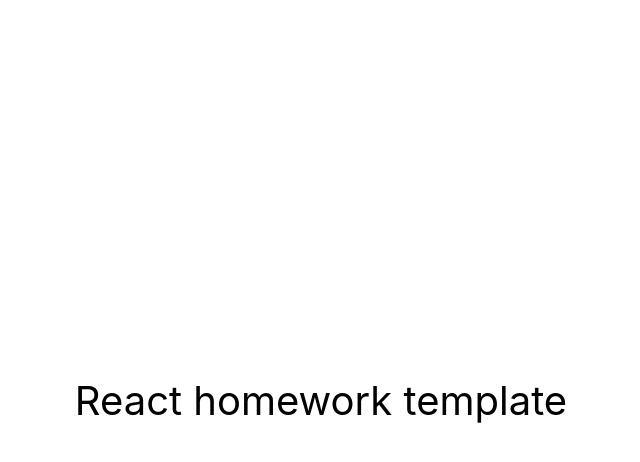
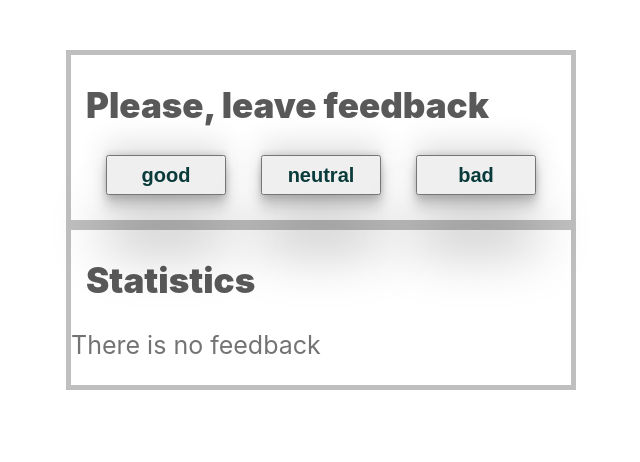
Before and after one commit to HelenBlyzniuk/goit-react-hw-04-feedback, a React (Create React App) app: page / in a window 1280 px wide. Shown: the top 462 px of the page, without its empty margins (319-959 px from the left). Built offline with nearby package versions, Linux system fonts and the light colour scheme.

Commit message:
copied src folder

```diff
--- a/src/components/App.jsx
+++ b/src/components/App.jsx
@@ -1,16 +1,64 @@
-export const App = () => {
-  return (
-    <div
-      style={{
-        height: '100vh',
-        display: 'flex',
-        justifyContent: 'center',
-        alignItems: 'center',
-        fontSize: 40,
-        color: '#010101'
-      }}
-    >
-      React homework template
-    </div>
-  );
+import React, { Component } from 'react';
+import { Section } from './Section/Section';
+import { FeedbackOptions } from './FeedbackOptions/FeedbackOptions';
+import { Statistics } from './Statistics/Statistics';
+import { Notification } from './Notification/Notification';
+
+const INITIAL_STATE = {
+  good: 0,
+  neutral: 0,
+  bad: 0,
 };
+
+export class App extends Component {
+  state = {
+    ...INITIAL_STATE,
+  };
+
+  clickHandle = e => {
+    const name = e.currentTarget.name;
+    this.setState(prevState => ({
+      [name]: prevState[name] + 1,
+    }));
+  };
+
+  countTotalFeedback = ({ good, neutral, bad } = this.state) => {
+    const total = good + neutral + bad;
+    return total;
+  };
+
+  countPositiveFeedbackPercentage = ({ good, neutral, bad } = this.state) => {
+    const total = good + neutral + bad;
+    const positiveTotal = Math.round((good / total) * 100);
+    return positiveTotal;
+  };
+
+  render() {
+    const { good, neutral, bad } = this.state;
+
+    return (
+      <div style={{ display: 'block', width: '100wv', paddingTop: 50 }}>
+        <Section title="Please, leave feedback">
+          <FeedbackOptions
+            clickHandle={this.clickHandle}
+            options={Object.keys(this.state)}
+          />
+        </Section>
+
+        <Section title="Statistics">
+          {this.countTotalFeedback() > 0 ? (
+            <Statistics
+              good={good}
+              neutral={neutral}
+              bad={bad}
+              total={this.countTotalFeedback()}
+              positivePercentage={this.countPositiveFeedbackPercentage()}
+            />
+          ) : (
+            <Notification title="There is no feedback" />
+          )}
+        </Section>
+      </div>
+    );
+  }
+}
--- /dev/null
+++ b/src/components/FeedbackOptions/FeedbackOptions.jsx
@@ -0,0 +1,33 @@
+import React, { Component } from 'react';
+import PropTypes from 'prop-types';
+
+import css from './FeedbackOptions.module.css';
+
+export class FeedbackOptions extends Component {
+  render() {
+    const clickHandle = this.props.clickHandle;
+    const options = this.props.options;
+
+    return (
+      <ul className={css.control_buttons}>
+        {options.map(btn => (
+          <li className={css.control_button} key={btn}>
+            <button
+              className={css.control_btn}
+              type="button"
+              name={btn}
+              onClick={clickHandle}
+            >
+              {btn}
+            </button>
+          </li>
+        ))}
+      </ul>
+    );
+  }
+}
+
+FeedbackOptions.propTypes = {
+  clickHandle: PropTypes.func.isRequired,
+  options: PropTypes.arrayOf(PropTypes.string.isRequired),
+};
--- /dev/null
+++ b/src/components/FeedbackOptions/FeedbackOptions.module.css
@@ -0,0 +1,18 @@
+.control_buttons{
+    display:flex;
+    justify-content: space-evenly;
+    list-style: none;
+    padding:0;
+    margin-bottom: 25px;
+}
+
+
+.control_btn{
+    display:block;
+    width:120px;
+    height: 40px;
+    box-shadow: rgba(0, 0, 0, 0.25) 0px 54px 55px, rgba(0, 0, 0, 0.12) 0px -12px 30px, rgba(0, 0, 0, 0.12) 0px 4px 6px, rgba(0, 0, 0, 0.17) 0px 12px 13px, rgba(0, 0, 0, 0.09) 0px -3px 5px;;
+    font-size:20px;
+    color:rgb(10, 59, 59);
+    font-weight: 700;
+}
--- /dev/null
+++ b/src/components/Notification/Notification.jsx
@@ -0,0 +1,18 @@
+import React, { Component } from 'react';
+import PropTypes from 'prop-types';
+import css from './Notification.module.css';
+
+export class Notification extends Component {
+  render() {
+    const title = this.props.title;
+    return (
+      <>
+        <p className={css.notification}>{title}</p>
+      </>
+    );
+  }
+}
+
+Notification.propTypes = {
+  title: PropTypes.string.isRequired,
+};
--- /dev/null
+++ b/src/components/Notification/Notification.module.css
@@ -0,0 +1,4 @@
+.notification {
+    color: rgba(0, 0, 0, 0.55);
+    font-size: 25px;
+}
--- /dev/null
+++ b/src/components/Section/Section.jsx
@@ -0,0 +1,21 @@
+import React, { Component } from 'react';
+import css from './Section.module.css';
+import PropTypes from 'prop-types';
+
+export class Section extends Component {
+  render() {
+    const children = this.props.children;
+    const title = this.props.title;
+    return (
+      <section className={css.widget}>
+        <h1 className={css.widget_title}>{title}</h1>
+        {children}
+      </section>
+    );
+  }
+}
+
+Section.propTypes = {
+  children: PropTypes.element.isRequired,
+  title: PropTypes.string.isRequired,
+};
--- /dev/null
+++ b/src/components/Section/Section.module.css
@@ -0,0 +1,13 @@
+.widget{
+  width:500px;
+  margin-left:auto;
+  margin-right:auto;
+  border:solid rgba(0, 0, 0, 0.25) 5px;
+}
+
+.widget_title{
+  color: rgba(0, 0, 0, 0.65);
+  font-size: 35px;
+  font-weight: 900;
+  margin-left: 15px;
+}
--- /dev/null
+++ b/src/components/Statistics/Statistics.jsx
@@ -0,0 +1,36 @@
+import React, { Component } from 'react';
+import PropTypes from 'prop-types';
+
+import css from './Statistics.module.css';
+
+export class Statistics extends Component {
+  render() {
+    const good = this.props.good;
+    const neutral = this.props.neutral;
+    const bad = this.props.bad;
+    const total = this.props.total;
+    const positivePercentage = this.props.positivePercentage;
+
+    return (
+      <>
+        <ul className={css.statistics}>
+          <li className="statisticsItem">Good: {good}</li>
+          <li className="statisticsItem">Neutral: {neutral}</li>
+          <li className="statisticsItem">Bad: {bad}</li>
+          <li className="statisticsItem">Total: {total}</li>
+          <li className="statisticsItem">
+            Positive feedback: {positivePercentage} %
+          </li>
+        </ul>
+      </>
+    );
+  }
+}
+
+Statistics.propTypes = {
+  total: PropTypes.number.isRequired,
+  good: PropTypes.number.isRequired,
+  neutral: PropTypes.number.isRequired,
+  bad: PropTypes.number.isRequired,
+  positivePercentage: PropTypes.number.isRequired,
+};
--- /dev/null
+++ b/src/components/Statistics/Statistics.module.css
@@ -0,0 +1,12 @@
+
+.statistics{
+    list-style: none;
+    color:rgb(10, 59, 59);
+    font-size:25px;
+    margin-bottom: 10px;
+    font-weight: 700;
+}
+
+.statistics_item{
+    margin-bottom:10px;
+}
```
